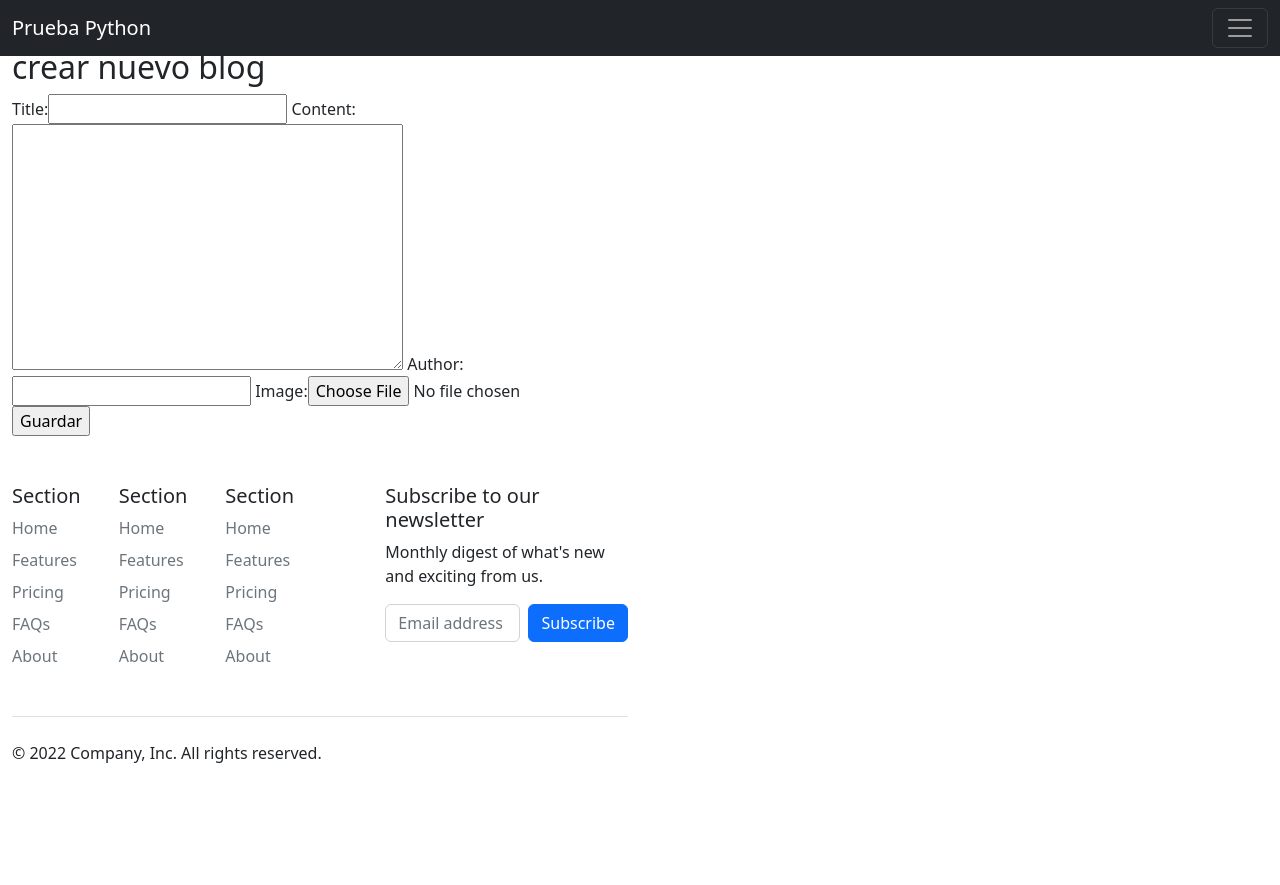
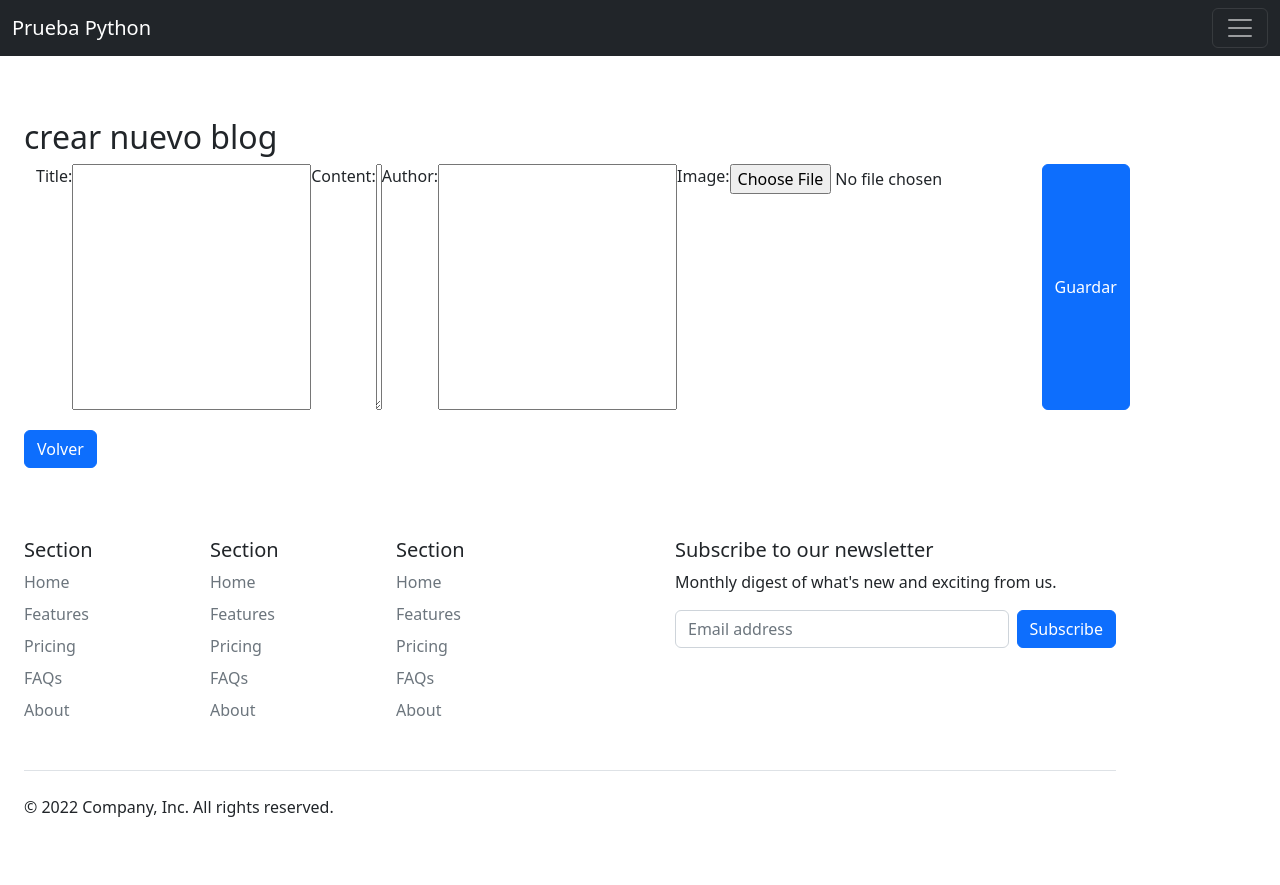
Before and after one commit to Miguelgamer812/prueba_py, a Django app: page /blogs/create in a window 1280 px wide. Before the commit the page ends 763 px from the top, so only its background shows below. Run offline with Django 3.2, Linux system fonts and the light colour scheme; some libraries are stand-ins or nearby versions.

Commit message:
cambios visuales 1

```diff
--- a/blogs/urls.py
+++ b/blogs/urls.py
@@ -3,4 +3,4 @@
 
 urlpatterns = [
     path('', segundo_item, name='segundo_item'),
-    path('create',create_blog, name='create_blog')]
+    path('create',create_blog, name='create_blog'),]
--- a/blogs/views.py
+++ b/blogs/views.py
@@ -7,12 +7,14 @@
 
 # Create your views here.
 def segundo_item(request):
-    return render(request, 'segundo_item.html')
-
-def home(request):
     blogs = Blog.objects.all()
     context = {'blogs':blogs,}
     return render(request, 'segundo_item.html',context)
+
+# def home(request):
+#     blogs = Blog.objects.all()
+#     context = {'blogs':blogs,}
+#     return render(request, 'segundo_item.html',context)
 
 def create_blog(request):
     if request.method == 'POST':
--- a/templates/create_blog.html
+++ b/templates/create_blog.html
@@ -10,12 +10,20 @@
 
 <body>
     <div class="container pt-5">
+        <div style="height: 70px;"></div>
         <h2>crear nuevo blog</h2>
-        <form method="post">
-            {% csrf_token %}
-            {{ form }}
-            <input type="submit" value="Guardar">
-        </form>
+        <div class="container">
+            <form method="post" style="display: flex;">
+                {% csrf_token %}
+                {{ form }}
+                <div style="height: 20px;"></div>
+                <input type="submit" value="Guardar" class="btn btn-primary">
+            </form>
+        </div>
+        <div style="height: 20px;"></div>
+        <a href="/blogs/" class="btn btn-primary">Volver</a>
+        <div style="height: 70px;"></div>
     </div>
+
 </body>
 {% endblock %}
--- a/templates/home.html
+++ b/templates/home.html
@@ -1,5 +1,7 @@
 <!DOCTYPE html>
 <html lang="en">
+
+<section class="container" style="width: 100rem;">
 
     <head>
         <meta charset="UTF-8">
@@ -14,9 +16,11 @@
     <body style="width: 40rem;" style="padding: 2px, 2px;">
         {% include 'includes/navbar.html' %}
         {% block content %}
-    <h1>Prueba Uno de Python 2023</h1>
+        <div style="height: 70px;">
+
+        </div>
         <div style="width: 200rem;">
-        <h1>Prueba</h1>
+            <h1>Prueba Uno de Python</h1>
             <a href="blogs/" class="btn btn-primary">Ir a Blogs</a>
         </div>
         {% endblock %}
@@ -24,8 +28,8 @@
             integrity="sha384-kenU1KFdBIe4zVF0s0G1M5b4hcpxyD9F7jL+jjXkk+Q2h455rYXK/7HAuoJl+0I4"
             crossorigin="anonymous"></script>
     </body>
-
     {% include 'includes/footer.html' %}
+</section>
 
 
 </html>
--- a/templates/includes/footer.html
+++ b/templates/includes/footer.html
@@ -1,5 +1,5 @@
 <div class="container">
-    <footer class="py-5">
+    <footer class="class="py-5" style="z-index: 6;"">
       <div class="row">
         <div class="col-6 col-md-2 mb-3">
           <h5>Section</h5>
--- a/templates/includes/navbar.html
+++ b/templates/includes/navbar.html
@@ -15,7 +15,7 @@
               <a class="nav-link active" aria-current="page" href="/">Home</a>
             </li>
             <li class="nav-item">
-              <a class="nav-link" href="blogs/">Blogs</a>
+              <a class="nav-link" href="/blogs/">Blogs</a>
             </li>
             <li class="nav-item dropdown">
               <a class="nav-link dropdown-toggle" href="#" role="button" data-bs-toggle="dropdown" aria-expanded="false">
@@ -23,7 +23,7 @@
               </a>
               <ul class="dropdown-menu dropdown-menu-dark">
                 <li><a class="dropdown-item" href="/">Home</a></li>
-                <li><a class="dropdown-item" href="blogs/">Blogs</a></li>
+                <li><a class="dropdown-item" href="/blogs/">Blogs</a></li>
                 <li>
                   <hr class="dropdown-divider">
                 </li>
```
Also changed, not shown: templates/segundo_item.html (+52 -6 lines), db.sqlite3. Lines whose indentation alone changed are shown as unchanged.
